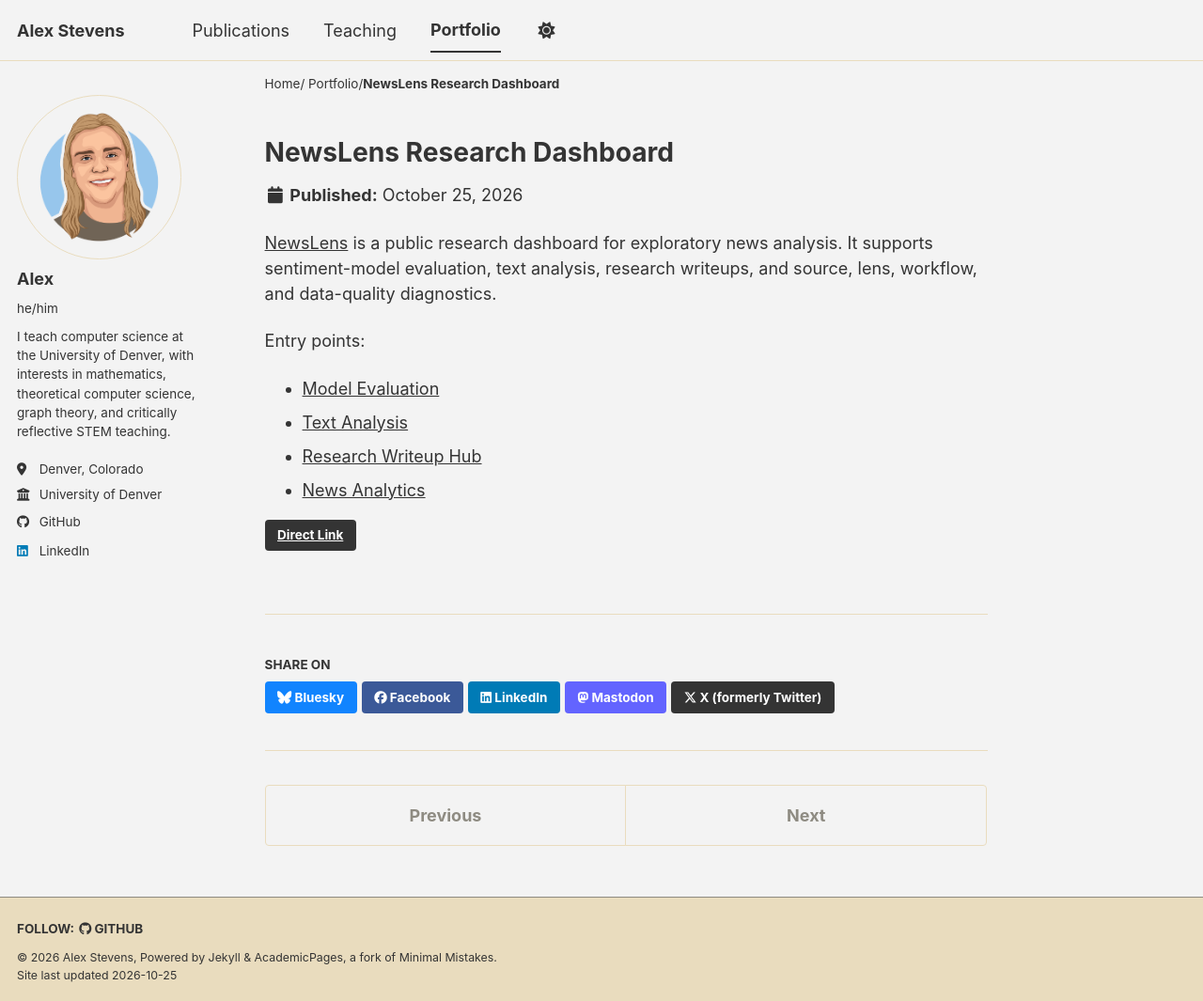
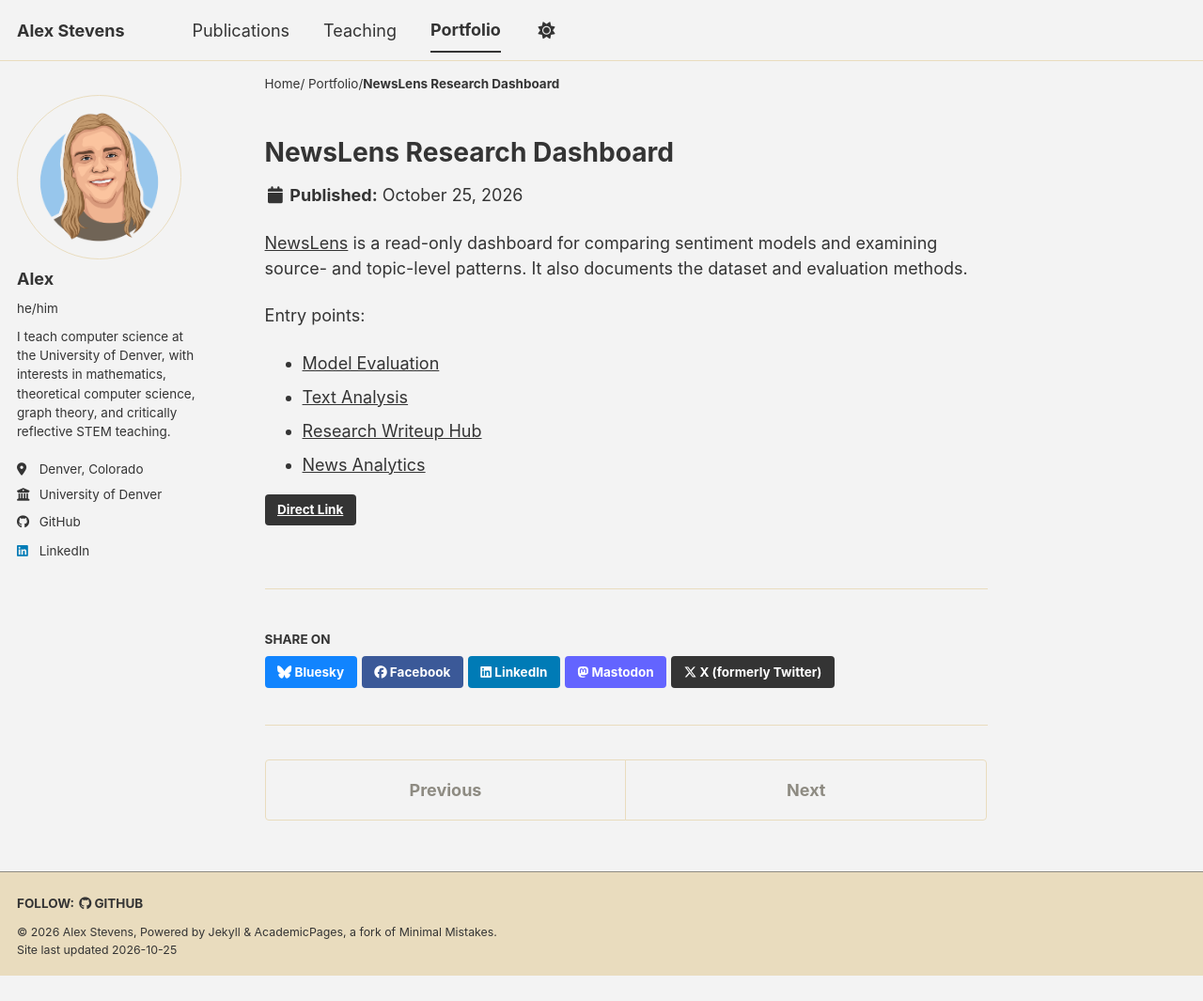
Before and after one commit to alexanderlewisstevens/alexanderlewisstevens.github.io, a Jekyll site: the page built from _portfolio/newslens-research-dashboard.md, in a window 1280 px wide and 1065 px high. Shown: the whole window at 94% size. Built offline with Jekyll 4.4.1, drawn with Linux system fonts in a browser that asks for light colours; a script bundle is joined from its source files by our own code; library files that are not in the unit come from our copies.

Commit message:
Revise NewsLens description

```diff
--- a/_portfolio/newslens-research-dashboard.md
+++ b/_portfolio/newslens-research-dashboard.md
@@ -1,11 +1,11 @@
 ---
 title: "NewsLens Research Dashboard"
-excerpt: "A public, read-only dashboard for sentiment-model evaluation, AI-assisted news analysis, source-level framing patterns, topic-controlled comparisons, and data-quality checks."
+excerpt: "A read-only dashboard for comparing sentiment models and examining source- and topic-level patterns in a news dataset."
 collection: portfolio
 link: https://lab.spectralresidue.com/
 ---
 
-[NewsLens](https://lab.spectralresidue.com/) is a public research dashboard for exploratory news analysis. It supports sentiment-model evaluation, text analysis, research writeups, and source, lens, workflow, and data-quality diagnostics.
+[NewsLens](https://lab.spectralresidue.com/) is a read-only dashboard for comparing sentiment models and examining source- and topic-level patterns. It also documents the dataset and evaluation methods.
 
 Entry points:
 
```
